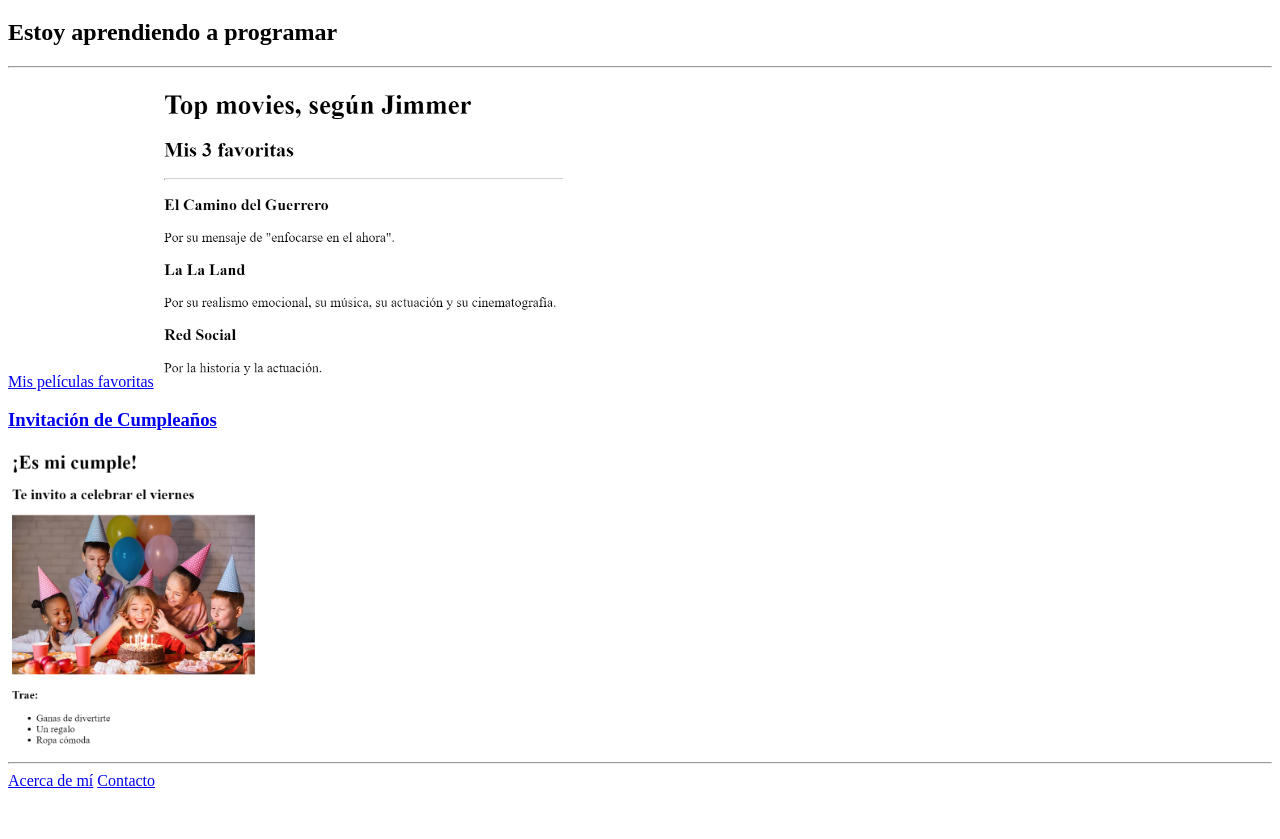
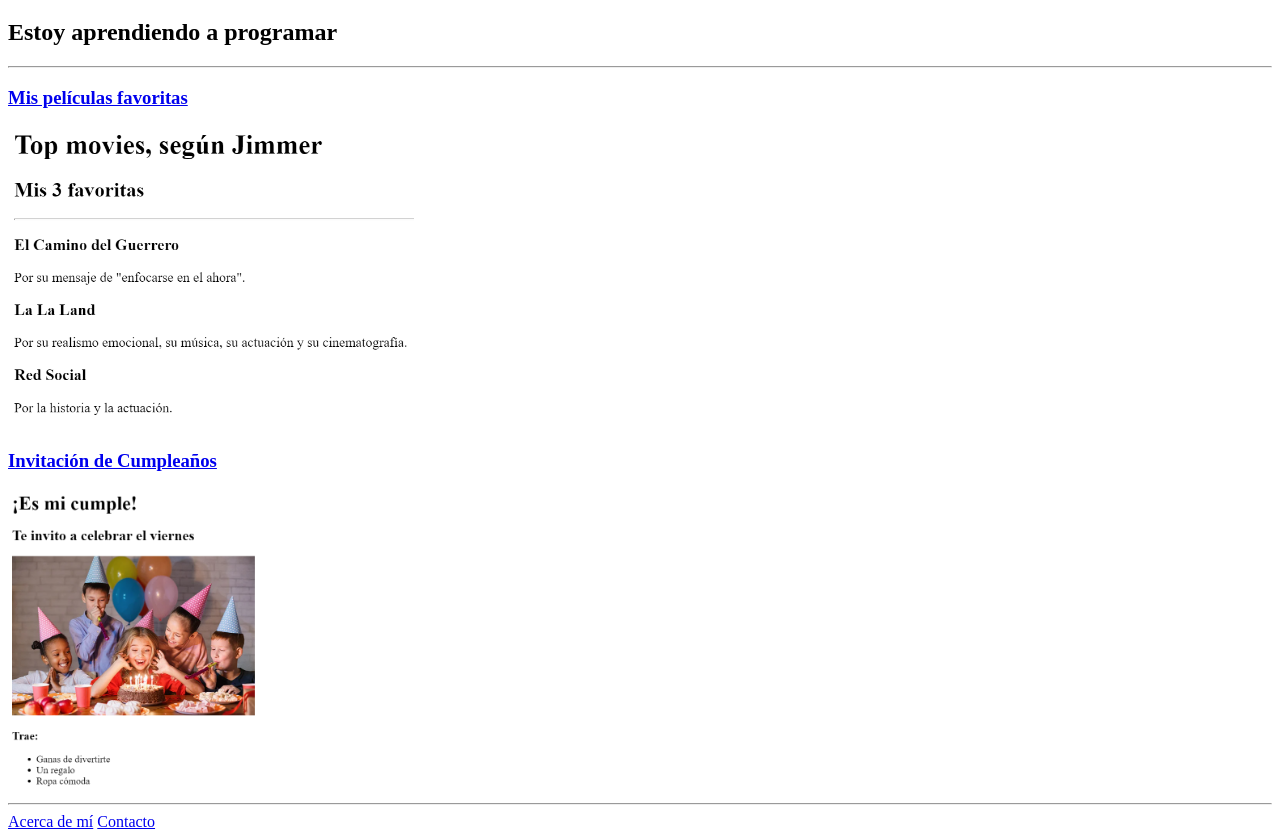
Before and after one commit to jimmeralba/html-portfolio, a plain HTML site: page index.html in a window 1280 px wide. Shown: the part 61-900 px from the top of the page. Before the commit the page ends 859 px from the top, so only its background shows below. Drawn offline with Linux system fonts and the light colour scheme.

Commit message:
Update index.html
Habia un closing tag de más en el h3

```diff
--- a/index.html
+++ b/index.html
@@ -9,7 +9,7 @@
         <h1>Portafolio de Jimmer Alba</h1>
         <h2>Estoy aprendiendo a programar</h2>
         <hr/>
-        <h3></h3><a href="./public/movie-ranking.html">Mis películas favoritas</a></h3>
+        <h3><a href="./public/movie-ranking.html">Mis películas favoritas</a></h3>
         <img height="300" src="./assets/images/movie-ranking.png"/>
         <h3><a href="./public/birthday-invite.html">Invitación de Cumpleaños</a></h3>
         <img height="300" src="./assets/images/birthday-invite.png"/>
```
